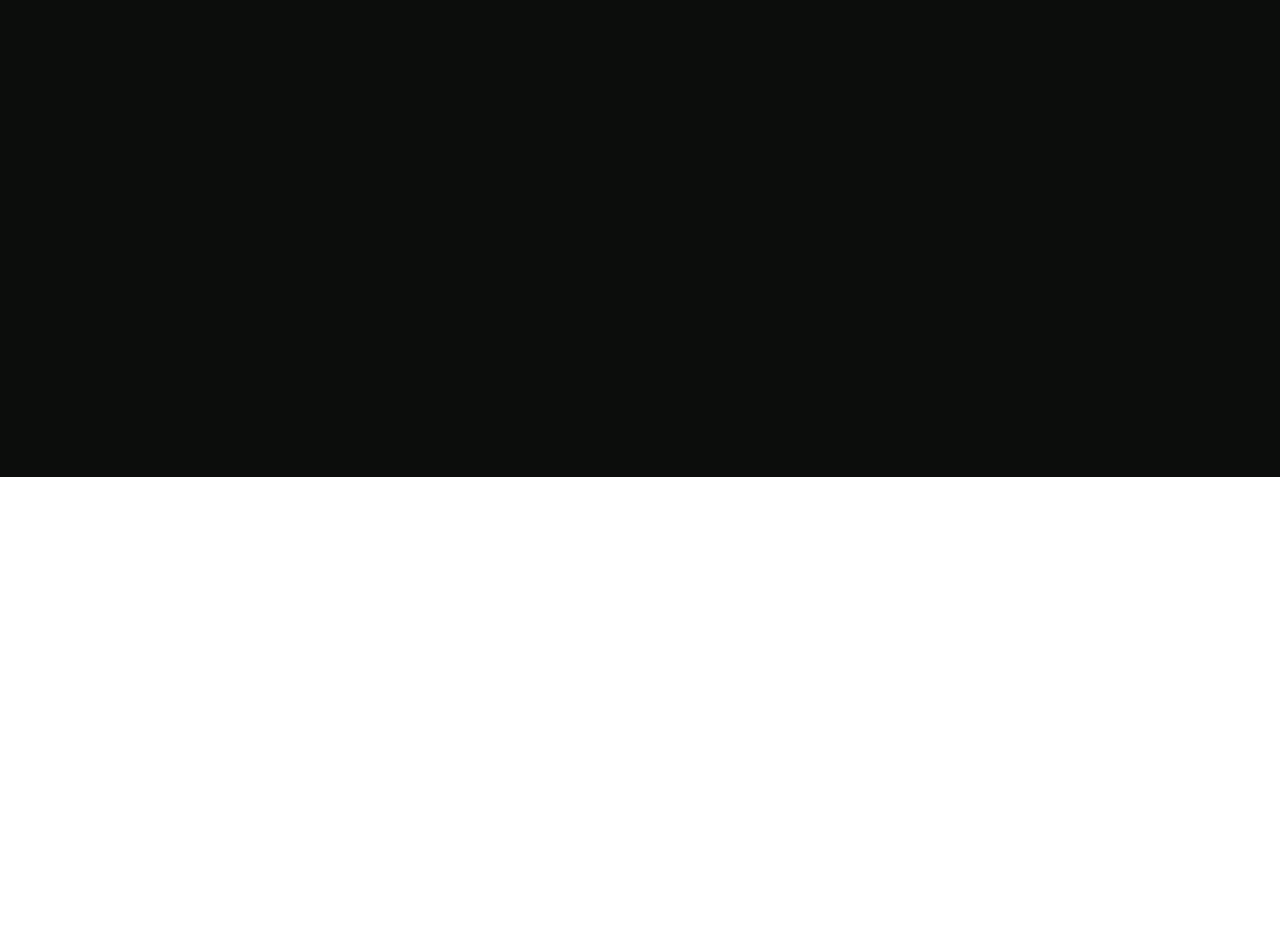
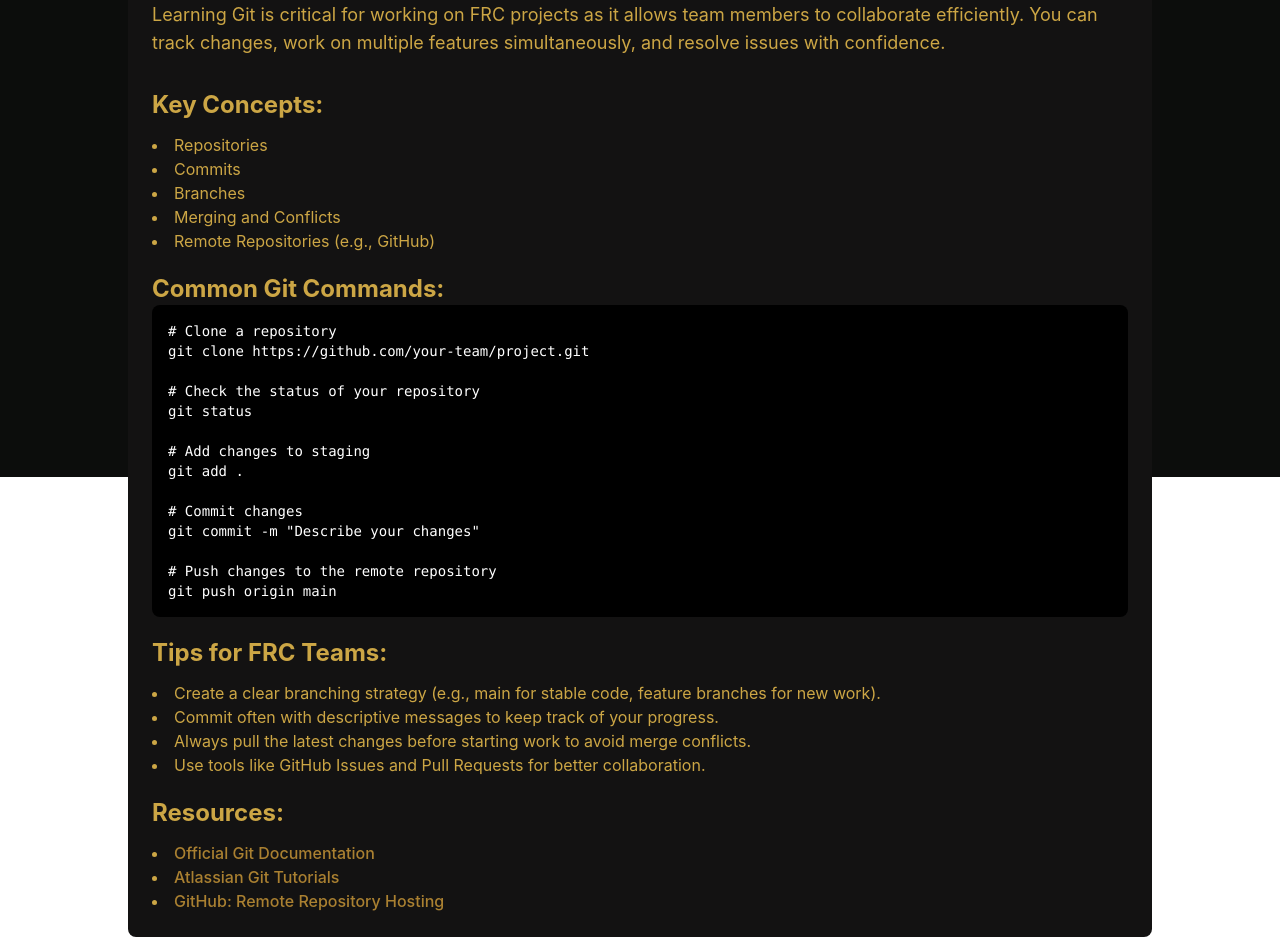
Before and after one commit to Amogh-Rao/frcmonkey, a React (Vite) app: page /git-overview in a window 1280 px wide. Shown: the part 323-1260 px from the top of the page. Before the commit the page ends 800 px from the top, so only its background shows below. Built offline with nearby package versions, Linux system fonts and the light colour scheme.

Commit message:
new pages

```diff
--- a/src/App.tsx
+++ b/src/App.tsx
@@ -3,6 +3,9 @@ import './index.css';
 
 import HomePage from './components/HomePage';
 import RobotSimulator from './components/RobotSimulator';
+import JavaOverview from './components/JavaOverview';
+import GitOverview from './components/GitOverview'; // Adjust the path based on your folder structure
+
 
 function App() {
   return (
@@ -12,7 +15,7 @@ function App() {
         <header className="p-5 flex items-center justify-between bg-funkyGray2">
           {/* Home Icon */}
           <Link to="/" className="flex items-center text-funkyYellow hover:text-funkyGold">
-            <span className="material-icons text-3xl">home</span> {/* Home icon */}
+            <span className="material-icons text-3xl">home</span>
           </Link>
 
           {/* Title and Subtitle */}
@@ -26,6 +29,8 @@ function App() {
         <Routes>
           <Route path="/" element={<HomePage />} />
           <Route path="/robot-simulator" element={<RobotSimulator />} />
+          <Route path="/java-overview" element={<JavaOverview />} />
+          <Route path="/git-overview" element={<GitOverview />} />
         </Routes>
       </div>
     </Router>
--- /dev/null
+++ b/src/components/GitOverview.tsx
@@ -0,0 +1,97 @@
+import React from 'react';
+
+const GitOverview: React.FC = () => {
+  return (
+    <div className="flex justify-center items-start h-full">
+      <div className="bg-funkyGray rounded-lg p-6 max-w-screen-lg mt-5 mx-auto text-left">
+        <h1 className="text-4xl font-bold text-funkyYellow mb-3">Git Overview</h1>
+        <p className="text-lg text-funkyYellow mb-8">
+          Git is a version control system that helps teams manage and track changes in their codebase. It is essential for collaborative development and ensures your code history is preserved.
+        </p>
+
+        {/* Why Learn Git */}
+        <h2 className="text-2xl font-bold text-funkyYellow mt-5">Why Learn Git?</h2>
+        <p className="text-lg text-funkyYellow mb-8">
+          Learning Git is critical for working on FRC projects as it allows team members to collaborate efficiently. You can track changes, work on multiple features simultaneously, and resolve issues with confidence.
+        </p>
+
+        {/* Key Concepts */}
+        <h2 className="text-2xl font-bold text-funkyYellow mt-5">Key Concepts:</h2>
+        <ul className="list-disc list-inside text-funkyYellow text-left mx-auto mt-3 mb-5">
+          <li>Repositories</li>
+          <li>Commits</li>
+          <li>Branches</li>
+          <li>Merging and Conflicts</li>
+          <li>Remote Repositories (e.g., GitHub)</li>
+        </ul>
+
+        {/* Example Git Commands */}
+        <h2 className="text-2xl font-bold text-funkyYellow mt-5">Common Git Commands:</h2>
+        <div className="bg-black text-white rounded-lg p-4 text-left font-mono text-sm overflow-x-auto mb-5">
+          <code>
+            <div># Clone a repository</div>
+            <div>git clone https://github.com/your-team/project.git</div>
+            <br />
+            <div># Check the status of your repository</div>
+            <div>git status</div>
+            <br />
+            <div># Add changes to staging</div>
+            <div>git add .</div>
+            <br />
+            <div># Commit changes</div>
+            <div>git commit -m "Describe your changes"</div>
+            <br />
+            <div># Push changes to the remote repository</div>
+            <div>git push origin main</div>
+          </code>
+        </div>
+
+        {/* Tips for FRC Teams */}
+        <h2 className="text-2xl font-bold text-funkyYellow mt-5">Tips for FRC Teams:</h2>
+        <ul className="list-disc list-inside text-funkyYellow text-left mx-auto mt-3 mb-5">
+          <li>Create a clear branching strategy (e.g., main for stable code, feature branches for new work).</li>
+          <li>Commit often with descriptive messages to keep track of your progress.</li>
+          <li>Always pull the latest changes before starting work to avoid merge conflicts.</li>
+          <li>Use tools like GitHub Issues and Pull Requests for better collaboration.</li>
+        </ul>
+
+        {/* Resources */}
+        <h2 className="text-2xl font-bold text-funkyYellow mt-5">Resources:</h2>
+        <ul className="list-disc list-inside text-funkyYellow text-left mx-auto mt-3">
+          <li>
+            <a
+              href="https://git-scm.com/doc"
+              target="_blank"
+              rel="noopener noreferrer"
+              className="text-funkyGold hover:underline"
+            >
+              Official Git Documentation
+            </a>
+          </li>
+          <li>
+            <a
+              href="https://www.atlassian.com/git/tutorials"
+              target="_blank"
+              rel="noopener noreferrer"
+              className="text-funkyGold hover:underline"
+            >
+              Atlassian Git Tutorials
+            </a>
+          </li>
+          <li>
+            <a
+              href="https://github.com/"
+              target="_blank"
+              rel="noopener noreferrer"
+              className="text-funkyGold hover:underline"
+            >
+              GitHub: Remote Repository Hosting
+            </a>
+          </li>
+        </ul>
+      </div>
+    </div>
+  );
+};
+
+export default GitOverview;
--- a/src/components/HomePage.tsx
+++ b/src/components/HomePage.tsx
@@ -24,9 +24,9 @@ const HomePage: React.FC = () => {
       <div className="bg-funkyGray rounded-lg p-6 w-full md:w-1/3 text-center">
         <h2 className="text-3xl font-bold text-funkyYellow">What is FRCMonkey?</h2>
         <p className="text-2xl text-funkyYellow mt-2">
-        FRCMonkey is your ultimate resource for mastering FRC robot programming.
-        With hands-on lessons and interactive simulations, you'll quickly build
-        the skills needed to elevate your robot control to the next level!
+          FRCMonkey is your ultimate resource for mastering FRC robot programming.
+          With hands-on lessons and interactive simulations, you'll quickly build
+          the skills needed to elevate your robot control to the next level!
         </p>
 
         {/* Button below About FRCMonkey */}
@@ -41,22 +41,22 @@ const HomePage: React.FC = () => {
       {/* Right Section - Reference Links (Buttons with hover effects) */}
       <div className="flex flex-col space-y-6 w-full md:w-1/3">
         <div className="bg-funkyGray text-center rounded-lg p-3 flex-1">
-          <h4 className="text-xl font-bold text-funkyYellow">Java Documentation</h4>
-          <button
-            className="w-full mt-3 bg-funkyYellow text-black p-2 rounded-lg shadow-md hover:bg-funkyGold transition-colors duration-300"
-            onClick={() => window.open('https://docs.oracle.com/en/java/', '_blank')}
+          <h4 className="text-xl font-bold text-funkyYellow">Java Overview</h4>
+          <Link
+            to="/java-overview"
+            className="w-full mt-3 block bg-funkyYellow text-black p-2 rounded-lg shadow-md hover:bg-funkyGold transition-colors duration-300"
           >
             Learn Java
-          </button>
+          </Link>
         </div>
         <div className="bg-funkyGray text-center rounded-lg p-3 flex-1">
           <h4 className="text-xl font-bold text-funkyYellow">Git Basics</h4>
-          <button
-            className="w-full mt-3 bg-funkyYellow text-black p-2 rounded-lg shadow-md hover:bg-funkyGold transition-colors duration-300"
-            onClick={() => window.open('https://git-scm.com/doc', '_blank')}
+          <Link
+            to="/git-overview"
+            className="w-full mt-3 block bg-funkyYellow text-black p-2 rounded-lg shadow-md hover:bg-funkyGold transition-colors duration-300"
           >
             Learn Git
-          </button>
+          </Link>
         </div>
         <div className="bg-funkyGray text-center rounded-lg p-3 flex-1">
           <h4 className="text-xl font-bold text-funkyYellow">WPILib Documentation</h4>
--- /dev/null
+++ b/src/components/JavaOverview.tsx
@@ -0,0 +1,109 @@
+import React from 'react';
+
+const JavaOverview: React.FC = () => {
+  return (
+    <div className="flex justify-center items-start h-full">
+      <div className="bg-funkyGray rounded-lg p-6 max-w-screen-lg mt-5 mx-auto text-left">
+        <h1 className="text-4xl font-bold text-funkyYellow mb-">Java Overview</h1>
+        <p className="text-lg text-funkyYellow mb-8">
+          Java is a versatile programming language widely used for FRC robot programming. It offers object-oriented principles, strong typing, and powerful libraries, making it an excellent choice for controlling robots.
+        </p>
+
+        {/* Why Learn Java */}
+        <h2 className="text-2xl font-bold text-funkyYellow mt-5">Why Learn Java?</h2>
+        <p className="text-lg text-funkyYellow mb-8">
+          Java is one of the main languages supported by WPILib, the library that controls most FRC robots. It’s cross-platform, has extensive documentation, and is beginner-friendly. Mastering Java will give you the confidence to tackle FRC challenges and beyond.
+        </p>
+
+        {/* Key Concepts */}
+        <h2 className="text-2xl font-bold text-funkyYellow mt-5">Key Concepts:</h2>
+        <ul className="list-disc list-inside text-funkyYellow text-left mx-auto mt-3 mb-5">
+          <li>Classes and Objects</li>
+          <li>Methods and Functions</li>
+          <li>Control Structures</li>
+          <li>Inheritance and Polymorphism</li>
+          <li>Error Handling</li>
+        </ul>
+
+        {/* Example Code */}
+        <h2 className="text-2xl font-bold text-funkyYellow mt-5">Example Code:</h2>
+        <div className="bg-black text-white rounded-lg p-4 text-left font-mono text-sm overflow-x-auto mb-5">
+          <code>
+            {`public class HelloWorld {
+    public static void main(String[] args) {
+        System.out.println("Hello, FRC!");
+    }
+}`}
+          </code>
+        </div>
+        <p className="text-lg text-funkyYellow mb-5">
+          This simple program demonstrates how to print a message in Java. You can build on this basic program by implementing concepts like input, classes, and libraries.
+        </p>
+
+        {/* Tips for FRC Programming */}
+        <h2 className="text-2xl font-bold text-funkyYellow mt-5">Tips for FRC Programming:</h2>
+        <ul className="list-disc list-inside text-funkyYellow text-left mx-auto mt-3 mb-5">
+          <li>
+            Use <span className="text-funkyGold">Shuffleboard</span> or another dashboard to debug and monitor values in real-time.
+          </li>
+          <li>
+            Test your code frequently on a simulator before deploying to the robot.
+          </li>
+          <li>
+            Organize your code with subsystems and commands to keep it clean and modular.
+          </li>
+          <li>
+            Read and refer to the <a href="https://docs.wpilib.org/en/stable/" className="text-funkyGold hover:underline" target="_blank" rel="noopener noreferrer">WPILib Documentation</a>.
+          </li>
+        </ul>
+
+        {/* Resources */}
+        <h2 className="text-2xl font-bold text-funkyYellow mt-5">Resources:</h2>
+        <ul className="list-disc list-inside text-funkyYellow text-left mx-auto mt-3">
+          <li>
+            <a
+              href="https://docs.oracle.com/en/java/"
+              target="_blank"
+              rel="noopener noreferrer"
+              className="text-funkyGold hover:underline"
+            >
+              Official Java Documentation
+            </a>
+          </li>
+          <li>
+            <a
+              href="https://www.w3schools.com/java/"
+              target="_blank"
+              rel="noopener noreferrer"
+              className="text-funkyGold hover:underline"
+            >
+              W3Schools Java Tutorial
+            </a>
+          </li>
+          <li>
+            <a
+              href="https://www.tutorialspoint.com/java/index.htm"
+              target="_blank"
+              rel="noopener noreferrer"
+              className="text-funkyGold hover:underline"
+            >
+              TutorialsPoint Java Guide
+            </a>
+          </li>
+          <li>
+            <a
+              href="https://docs.wpilib.org/en/stable/"
+              target="_blank"
+              rel="noopener noreferrer"
+              className="text-funkyGold hover:underline"
+            >
+              WPILib Documentation
+            </a>
+          </li>
+        </ul>
+      </div>
+    </div>
+  );
+};
+
+export default JavaOverview;
```
